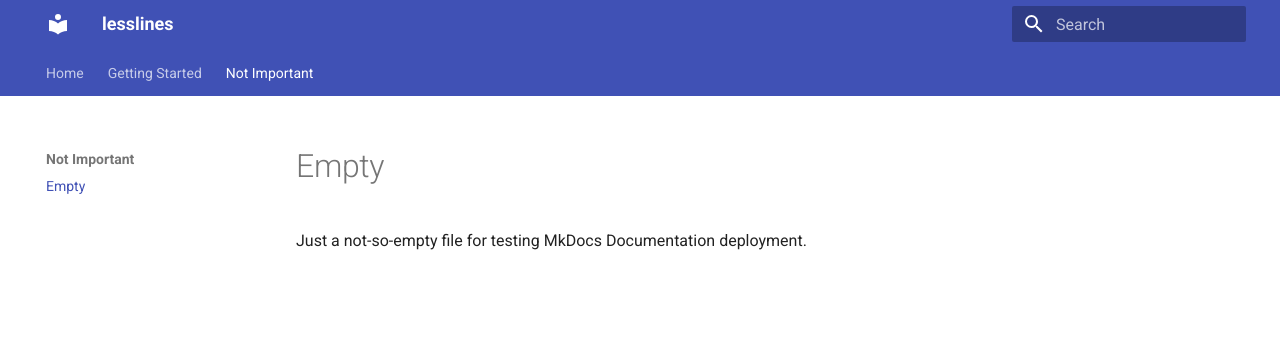
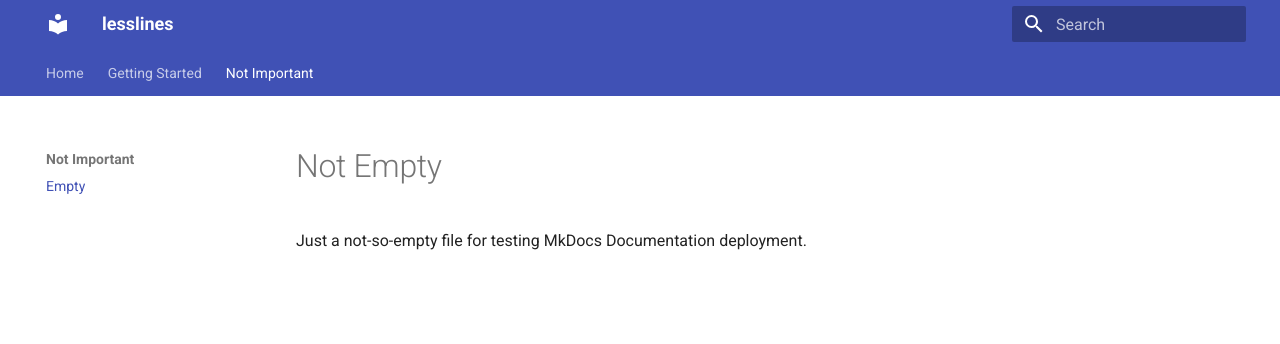
Before and after one commit to dudung/lesslines, an MkDocs documentation site: the page built from docs/empty.md, in a window 1280 px wide. Shown: the top 344 px of the page. Built offline with MkDocs 1.6.1 and Material for MkDocs 9.7.7, drawn with Linux system fonts in a browser that asks for light colours.

Commit message:
udpdate docs

```diff
--- a/docs/empty.md
+++ b/docs/empty.md
@@ -1,3 +1,3 @@
-# Empty
+# Not Empty
 
 Just a not-so-empty file for testing MkDocs Documentation deployment.
```
